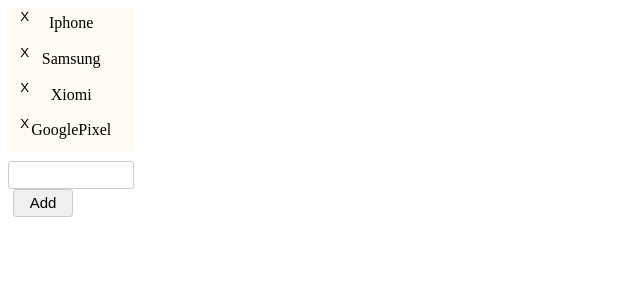
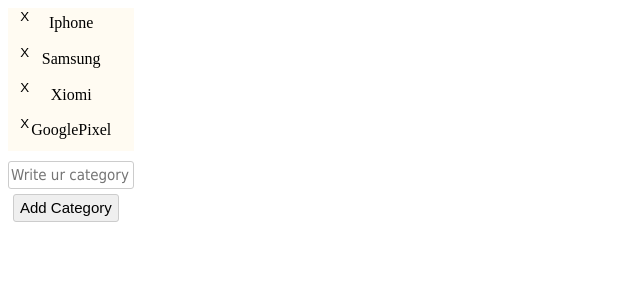
Before and after one commit to valeriy-mikheyev/VueProjects, a Vue app: page / in a window 1280 px wide. Shown: the top 300 px of the page, without its empty margins (0-640 px from the left). Built offline with nearby package versions, Linux system fonts and the light colour scheme.

Commit message:
add button PushCategory

```diff
--- a/src/components/ProductsPage.vue
+++ b/src/components/ProductsPage.vue
@@ -3,6 +3,7 @@
     <SideBar
     :products="products"
     @delite-items="deleteItem"
+    @create-category="createCategory"
     />
   </div>
 </template>
@@ -26,6 +27,9 @@
   methods:{
     deleteItem(index){
       this.products.splice(index, 1);
+    },
+    createCategory(newBrand){
+      this.products.push({brand:newBrand});
     }
   }
 }
--- a/src/components/SideBar.vue
+++ b/src/components/SideBar.vue
@@ -4,20 +4,34 @@
       :products="products"
       @delite-emit="$emit('delite-items', $event)"
      />
-     <input type="text">
-     <button class="pushButton">Add</button>
+     <input  type="text" v-model="categoryText"  placeholder="Write ur category">
+     <button class="pushButton" @click="newCategory()">Add Category</button>
   </div>
 </template>
 
 <script>
 import CategoriesList from  './CategoriesList.vue'
 export default {
+  data(){
+    return{
+      categoryText: ''
+    };
+  },
   props:{
     products: Array
   },
   components :{
     CategoriesList
-  }
+  },
+  methods: {
+    newCategory(){
+      if(this.categoryText.length > 0){
+        const newCategory = this.categoryText
+        this.$emit('create-category', newCategory)
+      }
+    this.categoryText= '';
+    }
+  },
 }
 </script>
 
@@ -45,7 +59,7 @@
   border: 1px solid #000000
 }
 .pushButton{
-  width: 60px;
+  margin-top:5px;
   font-size: 15px;
   margin-left:5px;
   border: 1px solid #cccccc;
```
